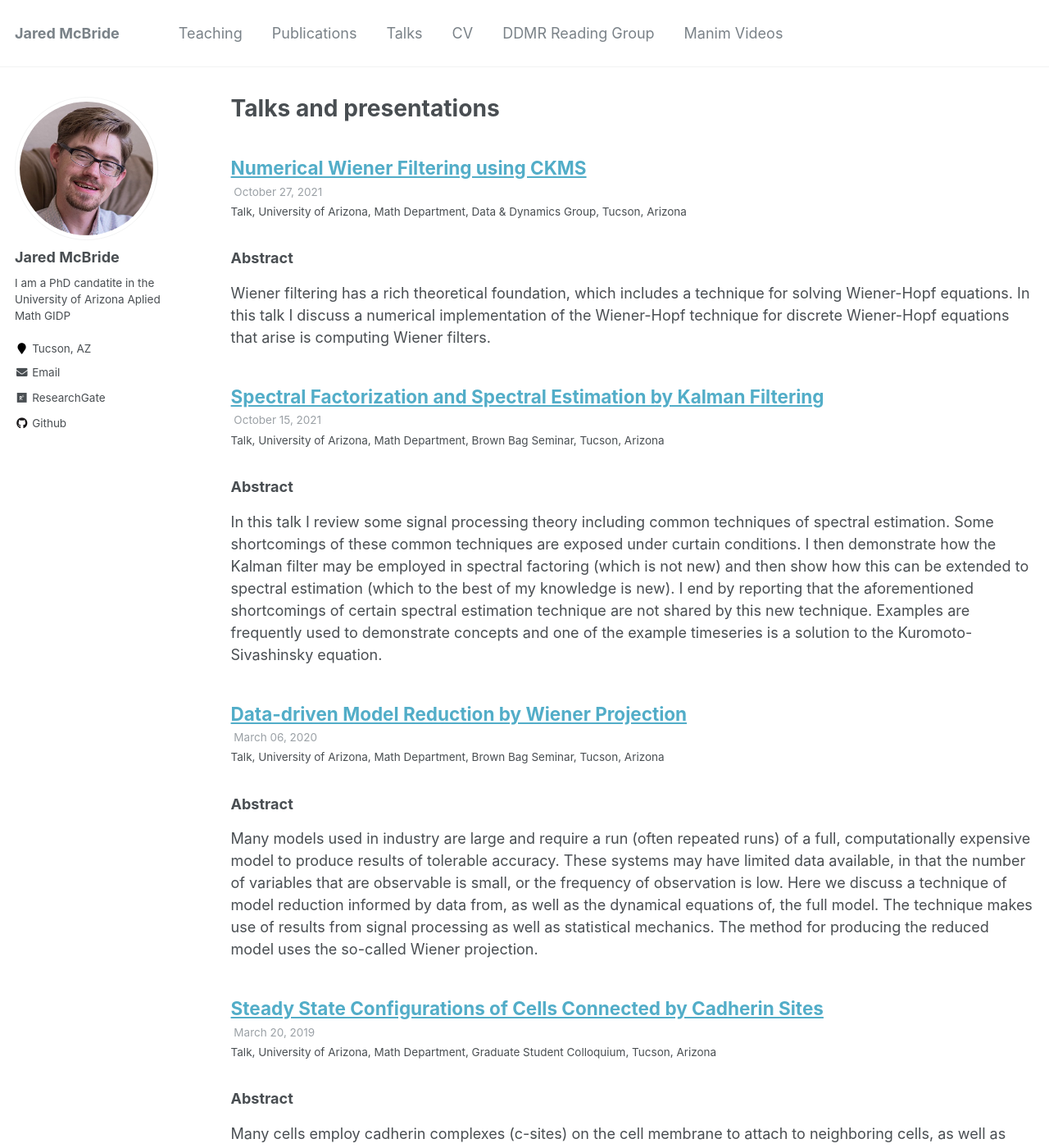
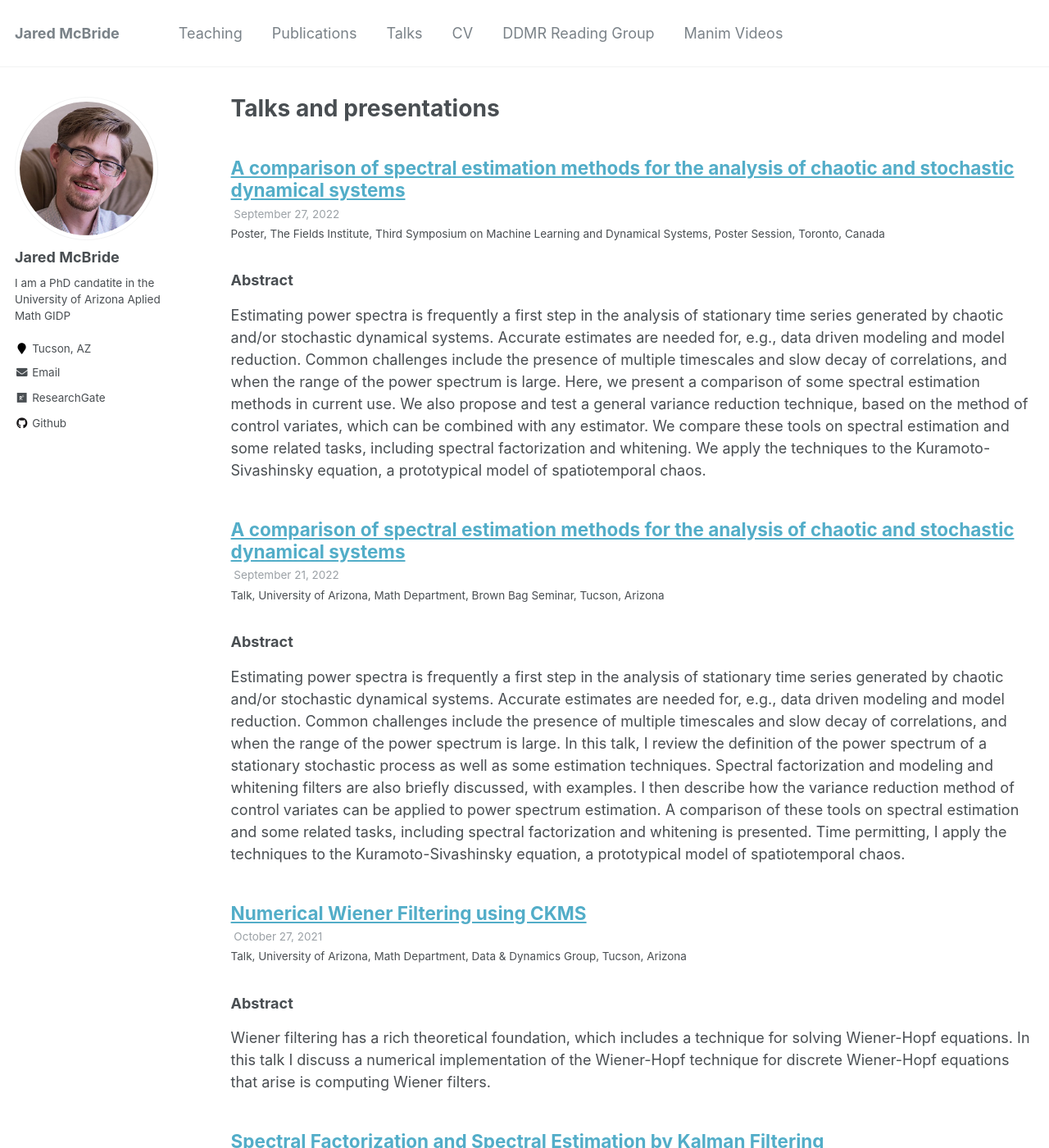
Before and after one commit to JaredMcB/JaredMcB.github.io, a Jekyll site: the page built from _pages/talks.html, in a window 1280 px wide and 1400 px high. Shown: the whole window at 82% size. Built offline with Jekyll 4.4.1, drawn with Linux system fonts in a browser that asks for light colours; a file with an impossible date is left out.

Commit message:
Updated CV, added brownbag, and poster.

```diff
--- /dev/null
+++ b/_talks/2022DSML.md
@@ -0,0 +1,15 @@
+---
+title: "A comparison of spectral estimation methods for the analysis of chaotic and stochastic dynamical systems"
+collection: talks
+type: "Poster"
+permalink: /talks/2022DSML
+venue: "The Fields Institute, Third Symposium on Machine Learning and Dynamical Systems, Poster Session"
+date: 2022-09-27
+location: "Toronto, Canada"
+---
+
+### Abstract
+Estimating power spectra is frequently a first step in the analysis of stationary time series generated by chaotic and/or stochastic dynamical systems. Accurate estimates are needed for, e.g., data driven modeling and model reduction. Common challenges include the presence of multiple timescales and slow decay of correlations, and when the range of the power spectrum is large. Here, we present a comparison of some spectral estimation methods in current use.  We also propose and test a general variance reduction technique, based on the method of control variates, which can be combined with any estimator.  We compare these tools on spectral estimation and some related tasks, including spectral factorization and whitening. We apply the techniques to the Kuramoto-Sivashinsky equation, a prototypical model of spatiotemporal chaos.
+
+
+[Poster](/files/talks/DSML_Toronto_Poster.pdf)
--- /dev/null
+++ b/_talks/2022September-BrownBag.md
@@ -0,0 +1,14 @@
+---
+title: "A comparison of spectral estimation methods for the analysis of chaotic and stochastic dynamical systems"
+collection: talks
+type: "Talk"
+permalink: /talks/2022September-BrownBag
+venue: "University of Arizona, Math Department, Brown Bag Seminar"
+date: 2022-09-21
+location: "Tucson, Arizona"
+---
+
+### Abstract
+Estimating power spectra is frequently a first step in the analysis of stationary time series generated by chaotic and/or stochastic dynamical systems. Accurate estimates are needed for, e.g., data driven modeling and model reduction. Common challenges include the presence of multiple timescales and slow decay of correlations, and when the range of the power spectrum is large. In this talk, I review the definition of the power spectrum of a stationary stochastic process as well as some estimation techniques. Spectral factorization and modeling and whitening filters are also briefly discussed, with examples. I then describe how the variance reduction method of control variates can be applied to power spectrum estimation. A comparison of these tools on spectral estimation and some related tasks, including spectral factorization and whitening is presented. Time permitting, I apply the techniques to the Kuramoto-Sivashinsky equation, a prototypical model of spatiotemporal chaos.
+
+[Slides](/files/talks/BrownBagSeptember2022.pdf)
```
Also changed, not shown: _pages/CV2020.md (deleted, +0 -163 lines), _pages/CV2022.md (added, +168 -0 lines), _posts/2022-03-25-DrLin.md (+7 -6 lines), 2 other files.
